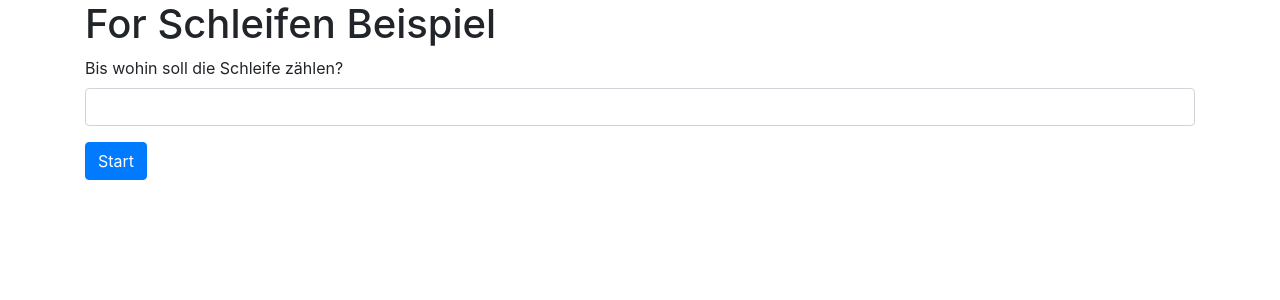
After one commit to MoinCodeSoftware/presentation, a PHP site: page /examples/forschleife.php in a window 1280 px wide. The commit adds this page. Shown: the top 300 px of the page. Run offline with PHP 8.4, Linux system fonts and the light colour scheme.

Commit message:
Dashboard angepasst, forschleife und while-schleifen Beispiel hinzugefügt.  [nachträglich whileschleifen Link eingefügt]

```diff
--- a/dashboard.php
+++ b/dashboard.php
@@ -86,8 +86,10 @@
                         <li><a href="examples/empty_isset.php">Empty und Isset</a>
                         | <a href="https://github.com/MoinCodeSoftware/presentation/blob/main/examples/empty_isset.php" target="_blank">GitHub</a>
                     </li>
-                        <li><a href="functions2.php">Funktionen 2</a></li>
-                        <li><a href="functions3.php">Funktionen 3</a></li>
+                        <li><a href="examples/ifelse.php">If-Else</a> | <a href="https://github.com/MoinCodeSoftware/presentation/blob/main/examples/ifelse.php" target="_blank">GitHub</a></li>
+                        <li><a href="examples/stringoperations.php">String Operationen</a> | <a href="https://github.com/MoinCodeSoftware/presentation/blob/main/examples/stringoperations.php" target="_blank">GitHub</a></li>
+                        <li><a href="examples/whileschleife.php">While Schleifen</a> | <a href="https://github.com/MoinCodeSoftware/presentation/blob/main/examples/whileschleife.php" target="_blank">GitHub</a></li>
+                            <li><a href="examples/whileschleife.php">For Schleifen</a> | <a href="https://github.com/MoinCodeSoftware/presentation/blob/main/examples/forschleife.php" target="_blank">GitHub</a></li>
                     </ul>
                 </div>
                 </div>
--- /dev/null
+++ b/examples/forschleife.php
@@ -0,0 +1,33 @@
+<!DOCTYPE html>
+<html>
+<head>
+    <title>For Schleifen Beispiel</title>
+    <link rel="stylesheet" href="https://stackpath.bootstrapcdn.com/bootstrap/4.5.2/css/bootstrap.min.css">
+</head>
+<body>
+    <div class="container">
+        <h1>For Schleifen Beispiel</h1>
+        <?php
+        if ($_SERVER["REQUEST_METHOD"] == "POST") {
+            $limit = $_POST["limit"];
+            if ($limit > 100) {
+                echo '<div class="alert alert-danger">Denk an deine Rechenkapazität! Bitte wähle eine kleinere Zahl aus.</div>';
+            } else {
+                echo '<div class="alert alert-success">Erfolgreich bis ' . $limit . ' gezählt.</div>';
+                for ($i = 1; $i <= $limit; $i++) {
+                    echo '<div class="alert alert-info">Schleife ist in Wiederholung ' . $i . '.</div>';
+                }
+                echo '<div class="alert alert-primary">Schleife beendet.</div>';
+            }
+        }
+        ?>
+        <form method="POST">
+            <div class="form-group">
+                <label for="limit">Bis wohin soll die Schleife zählen?</label>
+                <input type="number" class="form-control" id="limit" name="limit" min="1" max="100" required>
+            </div>
+            <button type="submit" class="btn btn-primary">Start</button>
+        </form>
+    </div>
+</body>
+</html>
--- a/examples/whileschleife.php
+++ b/examples/whileschleife.php
@@ -29,7 +29,7 @@
                 $num = 1;
 
                 while ($num <= $zahl) {
-                    echo "<br /><br />Wir sind bei der While-Wiederholung Nummer: " . $num . "<br>";
+                    echo "Wir sind bei der While-Wiederholung Nummer: " . $num . "<br>";
                     $num++;
                 }
             }
```
